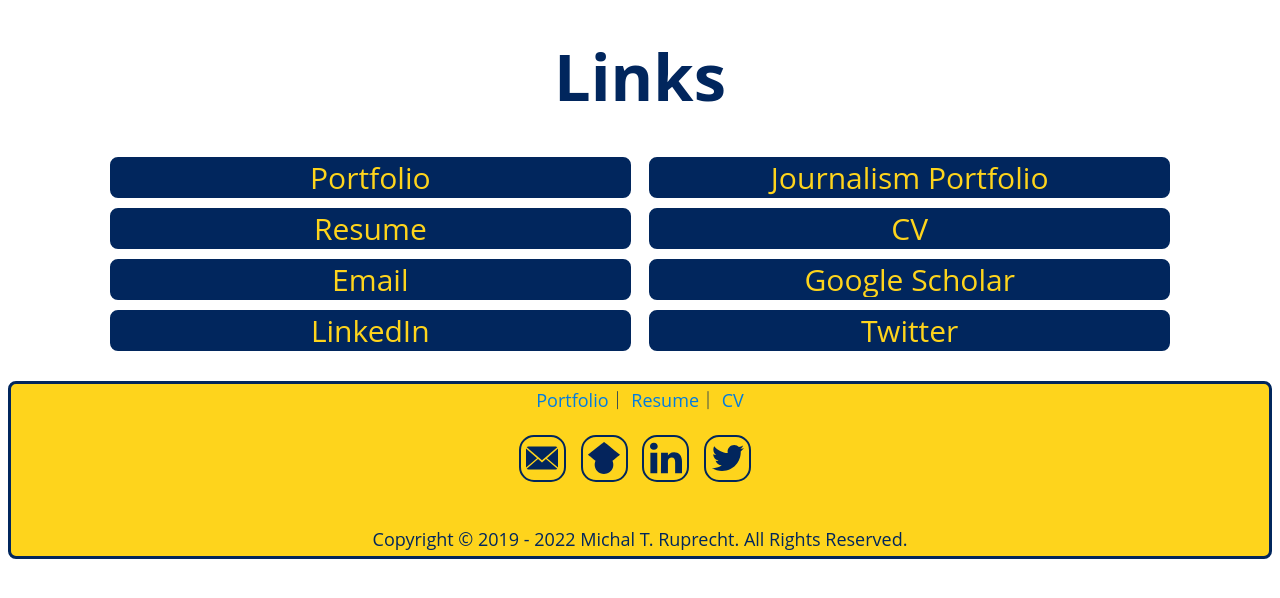
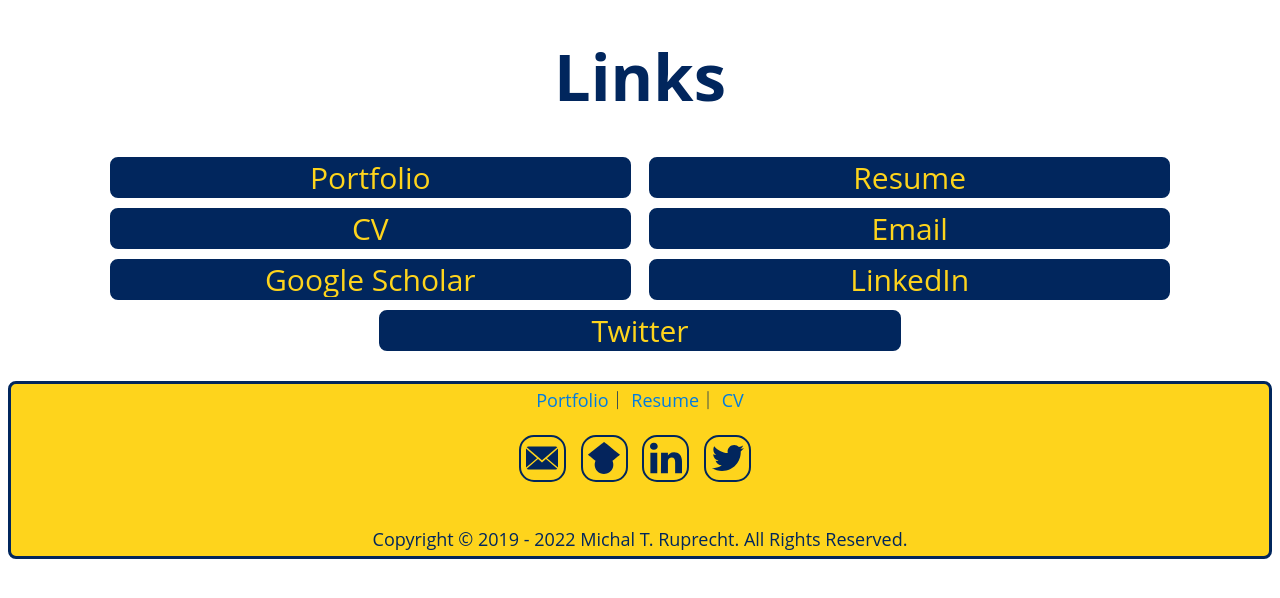
Before and after one commit to MichalRuprecht/michalruprecht.github.io, a Jekyll site: the page built from pages/social.html, in a window 1280 px wide. Shown: the top 598 px of the page. Built offline with Jekyll 4.4.1, drawn with Linux system fonts in a browser that asks for light colours.

Commit message:
Update social.html

```diff
--- a/pages/social.html
+++ b/pages/social.html
@@ -11,7 +11,6 @@ title: Social - Michal Ruprecht
     <center><h1><b>Links</b></h1>
       <h2>
         <a class="collegebuttonsocial" href="https://MichalRuprecht.com">Portfolio</a>
-        <a class="collegebuttonsocial" href="https://michalruprecht.com/pages/journalism">Journalism Portfolio</a>
         <a class="collegebuttonsocial" href="http://Resume.MichalRuprecht.com" target="_blank">Resume</a>
         <a class="collegebuttonsocial" href="http://cv.MichalRuprecht.com" target="_blank">CV</a>
         <a class="collegebuttonsocial" href="mailto:me@michalruprecht.com" target="_blank">Email</a>
```
